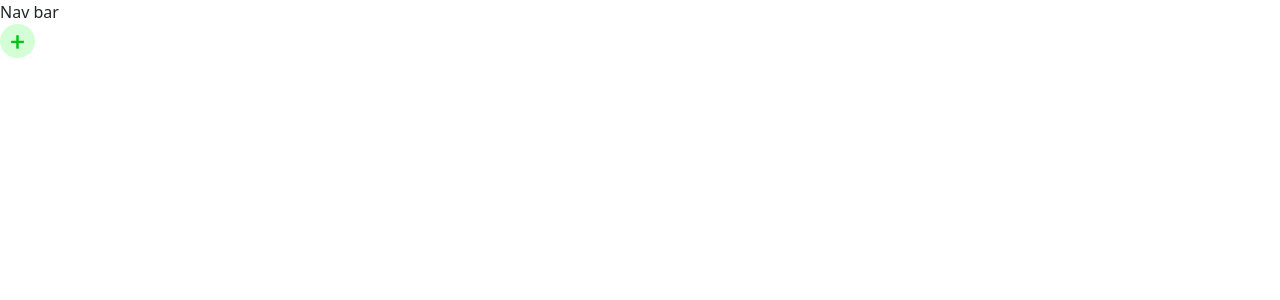
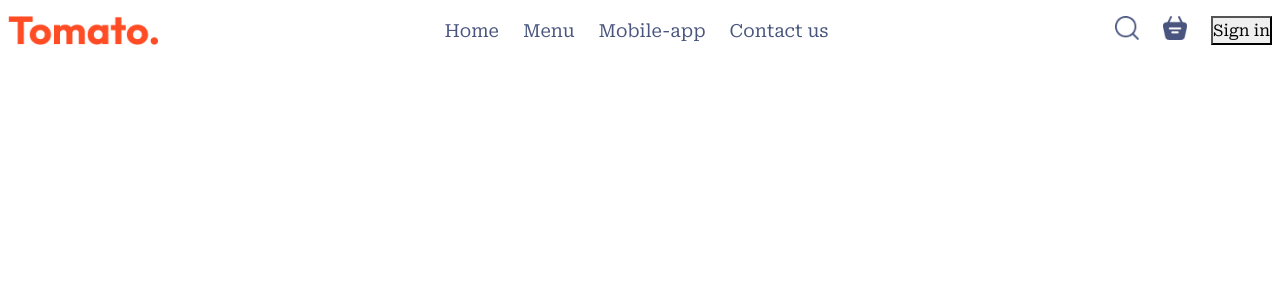
Before and after one commit to jeginilokeshreddy/ecomers, a React (Create React App) app: page / in a window 1280 px wide. Shown: the top 300 px of the page. Built offline with nearby package versions, Linux system fonts and the light colour scheme.

Commit message:
https://chatgpt.com/share/23acebcb-1ee4-4be2-b084-4f6205b94ac3  variable usage sass vs css how to use

```diff
--- a/src/components/App.js
+++ b/src/components/App.js
@@ -4,7 +4,7 @@ import  "./App.scss"
 
 export default function App() {
   return (
-    <div className='header'>
+    <div className='App-section mx-2'>
       <Header/>
     </div>
   )
--- a/src/components/header/Header.jsx
+++ b/src/components/header/Header.jsx
@@ -1,11 +1,40 @@
 import React from 'react'
-import { Aserst } from '../../assets/Asserts'
+import { assets } from '../../assets/assets'
+import "./Header.scss"
+
 export default function Header() {
-
+  //link(single value) links(multi value)
+  //obj,obj-value,Array,array-value
+  //_ for traversing
+  //navobj-img   end is my output on ui
+  //nav_val_dot   output data name is key name (3parent travers inside)
+  //nav_val-dot
+  //container (_) parent wil not hold any value
+  //navobj_links
+  //navobj_links-home
+//for output ddipaly no sectionname
+//give proper name dont give common name section products card give penproduct pencil product
   return (
-    <div className='header'>
-      <nav>Nav bar</nav>
-      <img src={Aserst.add_icon_green}/>
+    <div className='header-componet'>
+      <nav className="nav-section d-flex justify-content-between">
+        <img className="navlog-image" src={assets.logo} alt="image"/>
+        <ul className="nav-menu-section d-flex justify-content-between gap-4 align-items-center">
+          <li className='home-link'>Home</li>
+          <li className='menu-link'>Menu</li>
+          <li className='mobile-link'>Mobile-app</li>
+          <li className='contact-link'>Contact us</li>
+        </ul>
+        <div className="nav-icon-section d-flex justify-content-end gap-4">
+          <img src={assets.search_icon} alt="" className='searchicon-img' />
+          <div className="nav-icon-search-section d-flex">
+            <img src={assets.basket_icon} alt="image not found" />
+            <p className="dot-text"></p>
+          </div>
+          <button className='signin-btn'>Sign in</button>
+        </div>
+      </nav>
     </div>
   )
 }
+
+//which are goin to hold more elemnets section will not diaply any value
--- /dev/null
+++ b/src/components/header/Header.scss
@@ -0,0 +1,28 @@
+@import "../../index.scss";
+
+.header-componet{
+    width: 100%;
+    .nav-section{
+        width: 100%;
+        padding: 16px 0px;
+    }
+    li{
+        color: #49557e;
+
+            font-size:  $anchor-font-size;
+
+    }
+    .navlog-image{
+      width:150px;
+    }
+    .nav-icon-section {
+       img{
+        width: 24px;
+        height: 24px;
+       }
+
+    }
+}
+
+
+//what are the styles we will pass to the section elment s what are the styles we will pass to the output daiplay elments
--- a/src/index.js
+++ b/src/index.js
@@ -4,7 +4,7 @@ import ReactDOM from 'react-dom/client';
 import 'bootstrap/dist/css/bootstrap.min.css';
 import 'bootstrap/dist/js/bootstrap.bundle.min.js';
 //-----------------external css file
-import './index.css';
+import './index.scss';
 //---------------external componets
 import App from './components/App';
 import reportWebVitals from './reportWebVitals';
--- /dev/null
+++ b/src/index.scss
@@ -0,0 +1,28 @@
+
+@import url('https://fonts.googleapis.com/css2?family=Roboto+Serif:ital,opsz,wght@0,8..144,100..900;1,8..144,100..900&display=swap');
+
+
+*,ul{
+margin: 0px;
+padding: 0px;
+font-family: "Roboto Serif", serif;
+}
+a{
+    text-decoration: none;
+}
+li{
+    list-style-type: none;
+}
+/* specity for speci name from the common name  */
+/* for making constiency values on all the pages to the properties we use desing sysystem */
+/* design system */
+/* we can call this names and pass to ye selector avina array object[{},{}] */
+
+    $obj-bg-color: #1e90ff;
+    $obj-value-bg-color: #ffffff;
+    $anchor-font-size:18px;
+    $text-color:#49557e;
+
+
+
+/* propery value to which elment */
```
